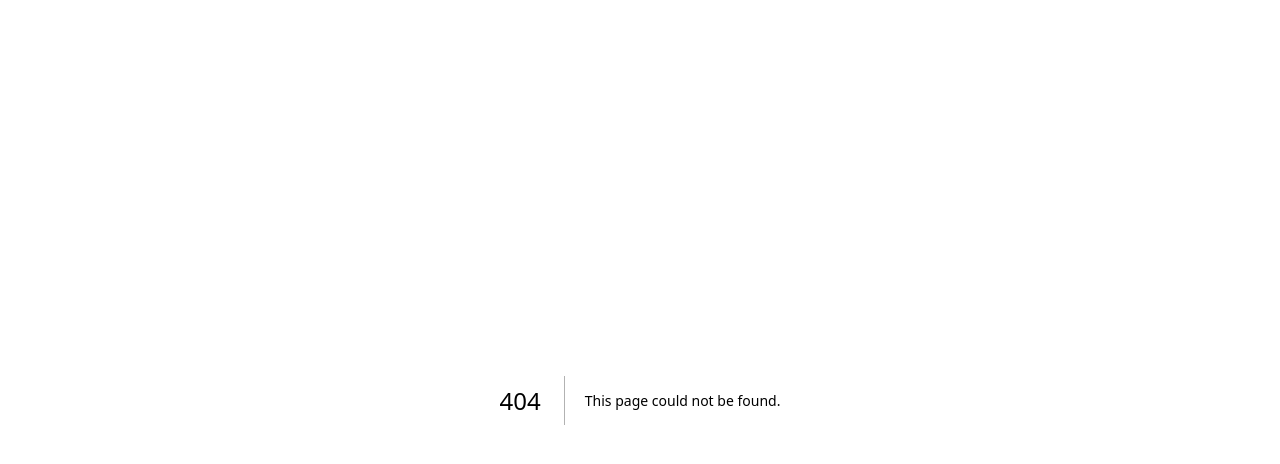
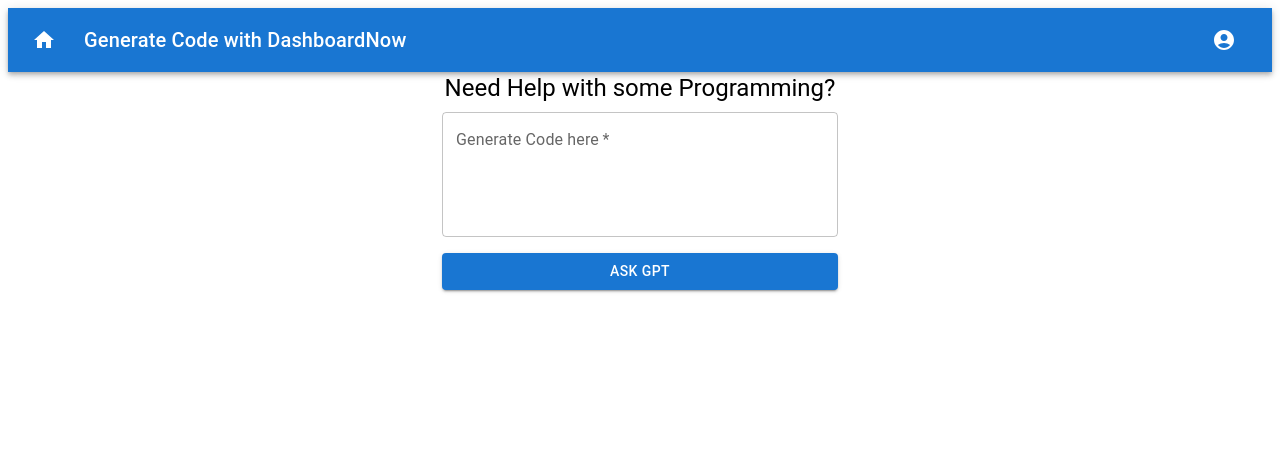
Before and after one commit to hiravthakur/ai-dashboard, a Next.js app in the folder frontend/: page /code in a window 1280 px wide. Before the commit this address had no page. Shown: the top 464 px of the page. Built offline with nearby package versions, Linux system fonts and the light colour scheme.

Commit message:
created chat and code generation sections, set up backend api connection to chatgpt

```diff
--- /dev/null
+++ b/frontend/app/(dash)/(routes)/code/page.js
@@ -0,0 +1,85 @@
+"use client";
+import MenuAppBar from "@/components/header";
+import * as React from 'react';
+import { TextField, Button, Container, Typography, Grid } from '@mui/material';
+import { useState } from "react";
+
+
+
+export default function CodePage() {
+    const [codeInput, setCodeInput] = useState('');
+    const [generatedCode, setGeneratedCode] = useState('');
+
+    const handleChange = (event) => {
+        setCodeInput(event.target.value);
+    };
+
+    //handle api stuff
+    const handleSubmit = async (event) => {
+        event.preventDefault();
+        try {
+            const response = await fetch('http://localhost:5000/api/code', {
+                method: 'POST',
+                headers: {
+                    'Content-Type': 'application/json',
+                },
+                body: JSON.stringify({ code: codeInput }),
+            });
+
+            if (!response.ok) {
+                throw new Error('ChatGPT could not reply with generated code');
+            }
+
+            const data = await response.json();
+            setGeneratedCode(data.code || 'No code generated'); // Ensure `data.code` is handled properly
+        } catch (error) {
+            console.error('Error sending code generation request:', error);
+        }
+    };
+
+    return (
+        <div>
+        <MenuAppBar name="Generate Code" />
+        <Container component="main" maxWidth="xs">
+      <Typography variant="h5" align="center" gutterBottom>
+        Need Help with some Programming?
+      </Typography>
+      <form noValidate onSubmit={handleSubmit}>
+        <Grid container spacing={2}>
+          <Grid item xs={12}>
+            <TextField
+              required
+              fullWidth
+              id="code-input"
+              label="Generate Code here"
+              name="codeInput"
+              value={codeInput}
+              onChange={handleChange}
+              multiline
+              rows={4}
+            />
+          </Grid>
+          <Grid item xs={12}>
+            <Button
+              type="submit"
+              fullWidth
+              variant="contained"
+              color="primary"
+            >
+              Ask GPT
+            </Button>
+          </Grid>
+        </Grid>
+      </form>
+      {generatedCode && (
+        <Typography variant="h6" align="center" gutterBottom mt={4}>
+          Generated Code:
+        </Typography>
+      )}
+      <pre style={{ whiteSpace: 'pre-wrap', wordBreak: 'break-word' }}>
+                            <code>{generatedCode}</code>
+                        </pre>
+    </Container>
+        </div>
+    );
+}
```
Also changed, not shown: frontend/app/(dash)/(routes)/chat/page.js (+20 -1 lines), frontend/app/api/package.json (added, +19 -0 lines), frontend/app/api/server.js (added, +70 -0 lines), 2 other files (tests, documents, lock files or other folders).
